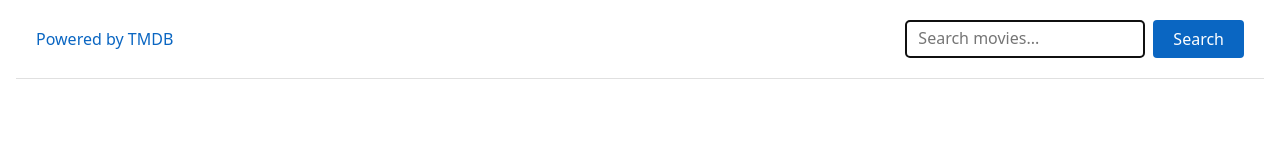
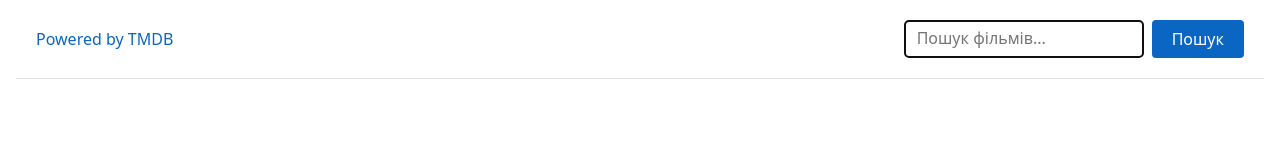
Before and after one commit to sselesnes/04-react-query, a React (Vite) app: page / in a window 1280 px wide. Shown: the top 160 px of the page. Built offline with nearby package versions, Linux system fonts and the light colour scheme.

Commit message:
debounce

```diff
--- a/package.json
+++ b/package.json
@@ -16,7 +16,8 @@
     "react": "^19.1.0",
     "react-dom": "^19.1.0",
     "react-hot-toast": "^2.5.2",
-    "react-paginate": "^8.3.0"
+    "react-paginate": "^8.3.0",
+    "use-debounce": "^10.0.4"
   },
   "devDependencies": {
     "@eslint/js": "^9.25.0",
--- a/src/components/SearchBar/SearchBar.tsx
+++ b/src/components/SearchBar/SearchBar.tsx
@@ -1,15 +1,32 @@
 import styles from "./SearchBar.module.css";
 import toast from "react-hot-toast";
+import { useState, useEffect } from "react";
+import { useDebounce } from "use-debounce";
 import type { SearchBarProps } from "../../types/movie";
 
 export default function SearchBar({ onSubmit }: SearchBarProps) {
+  const [query, setQuery] = useState<string>("");
+  const [debouncedQuery] = useDebounce(query, 500); // Затримка, мс
+
+  // Виклик onSubmit при зміні debouncedQuery
+  useEffect(() => {
+    if (debouncedQuery.trim()) {
+      onSubmit(debouncedQuery);
+    }
+  }, [debouncedQuery, onSubmit]);
+
   const handleSubmit = (formData: FormData) => {
-    const query = formData.get("query") as string;
-    if (!query) {
-      toast.error(`Please enter your search query.`);
+    const inputQuery = formData.get("query") as string;
+    if (!inputQuery.trim()) {
+      toast.error("Будь ласка, введіть пошуковий запит.");
       return;
     }
-    onSubmit(query);
+    onSubmit(inputQuery);
+    setQuery(""); // Очищення поля після відправки
+  };
+
+  const handleInputChange = (e: React.ChangeEvent<HTMLInputElement>) => {
+    setQuery(e.target.value);
   };
 
   return (
@@ -29,11 +46,13 @@ export default function SearchBar({ onSubmit }: SearchBarProps) {
             type="text"
             name="query"
             autoComplete="off"
-            placeholder="Search movies..."
+            placeholder="Пошук фільмів..."
             autoFocus
+            value={query}
+            onChange={handleInputChange}
           />
           <button className={styles.button} type="submit">
-            Search
+            Пошук
           </button>
         </form>
       </div>
```
Also changed, not shown: 1 other file (tests, documents, lock files or other folders).
